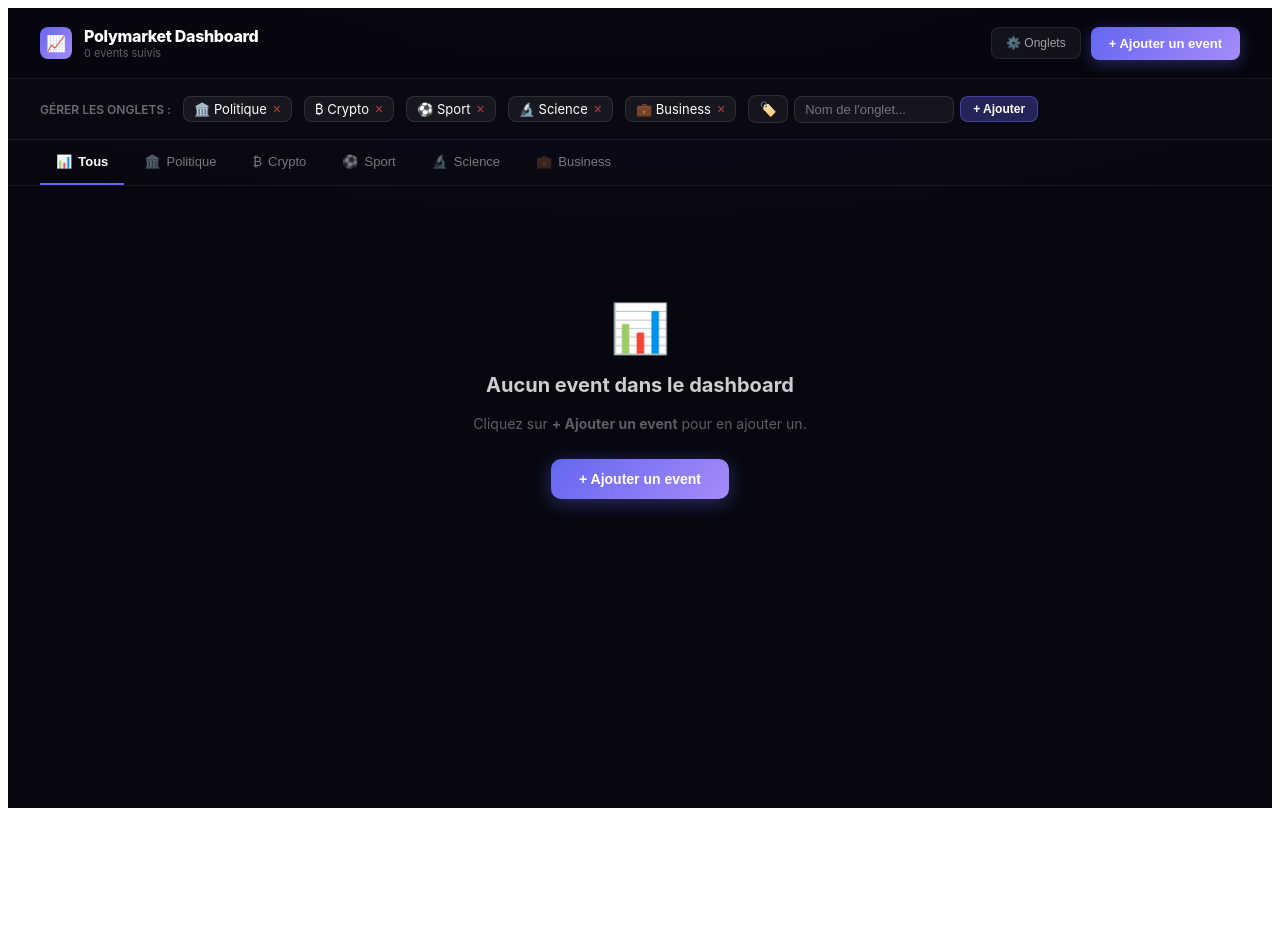
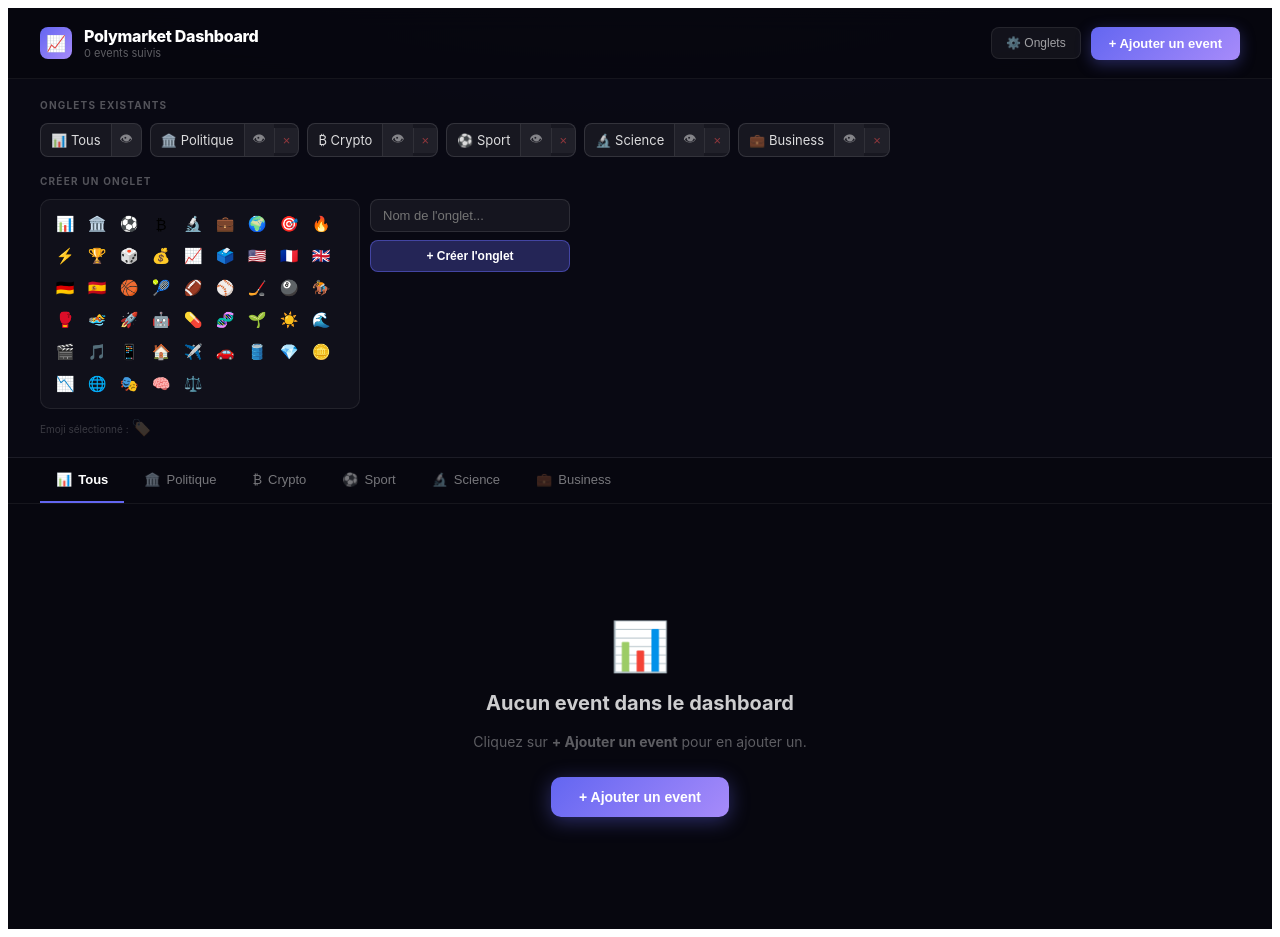
Before and after one commit to Akarac57/Dashboard-Polymarket, a React (Vite) app: page / in a window 1280 px wide. Both pictures are taken after a click on the button "⚙️ Onglets". Before the commit the page ends 816 px from the top, so only its background shows below. Built offline with nearby package versions, Linux system fonts and the light colour scheme.

Commit message:
Update App.jsx

```diff
--- a/src/App.jsx
+++ b/src/App.jsx
@@ -84,11 +84,20 @@
 
 const fallbackColors = ["#1890ff", "#ff4d4f", "#52c41a", "#fa8c16", "#722ed1", "#13c2c2"];
 
-// ── Périodes ─────────────────────────────────────────────────────
+// ── Galerie d'emojis pour les onglets ───────────────────────────
+const EMOJI_GALLERY = [
+  "📊","🏛️","⚽","₿","🔬","💼","🌍","🎯","🔥","⚡",
+  "🏆","🎲","💰","📈","🗳️","🇺🇸","🇫🇷","🇬🇧","🇩🇪","🇪🇸",
+  "🏀","🎾","🏈","⚾","🏒","🎱","🏇","🥊","🏊","🚀",
+  "🤖","💊","🧬","🌱","☀️","🌊","🎬","🎵","📱","🏠",
+  "✈️","🚗","🛢️","💎","🪙","📉","🌐","🎭","🧠","⚖️",
+];
+
+
 const PERIODS = [
   { id: "1h",  label: "1h",  ms: 60 * 60 * 1000 },
   { id: "24h", label: "24h", ms: 24 * 60 * 60 * 1000 },
-  { id: "72h",  label: "72h",  ms: 3 * 24 * 60 * 60 * 1000 },
+  { id: "3d",  label: "72h", ms: 3 * 24 * 60 * 60 * 1000 },
 ];
 
 // ── Historique des prix ──────────────────────────────────────────
@@ -428,6 +437,13 @@
   });
 
   const [activeTab, setActiveTab] = useState("all");
+  const [hiddenTabs, setHiddenTabs] = useState(() => {
+    try {
+      const saved = localStorage.getItem("polymarket-hidden-tabs");
+      return saved ? JSON.parse(saved) : [];
+    } catch { return []; }
+  });
+
   const [showSearch, setShowSearch] = useState(false);
   const [showTabManager, setShowTabManager] = useState(false);
   const [newTabName, setNewTabName] = useState("");
@@ -450,6 +466,17 @@
   useEffect(() => {
     localStorage.setItem("polymarket-watched-events", JSON.stringify(watched));
   }, [watched]);
+
+  useEffect(() => {
+    localStorage.setItem("polymarket-hidden-tabs", JSON.stringify(hiddenTabs));
+  }, [hiddenTabs]);
+
+  const toggleHideTab = (id) => {
+    setHiddenTabs(prev =>
+      prev.includes(id) ? prev.filter(t => t !== id) : [...prev, id]
+    );
+    if (hiddenTabs.includes(id) === false && activeTab === id) setActiveTab("all");
+  };
 
   useEffect(() => {
     localStorage.setItem("polymarket-tabs", JSON.stringify(tabs));
@@ -578,27 +605,77 @@
 
       {/* Tab Manager */}
       {showTabManager && (
-        <div style={{ background: "rgba(10,10,20,0.98)", borderBottom: "1px solid rgba(255,255,255,0.08)", padding: "16px 32px" }}>
-          <div style={{ display: "flex", alignItems: "center", gap: 12, flexWrap: "wrap" }}>
-            <span style={{ fontSize: 12, color: "rgba(255,255,255,0.4)", fontWeight: 600 }}>GÉRER LES ONGLETS :</span>
-            {tabs.filter(t => t.id !== "all").map(tab => (
-              <div key={tab.id} style={{ display: "flex", alignItems: "center", gap: 6, background: "rgba(255,255,255,0.06)", border: "1px solid rgba(255,255,255,0.1)", borderRadius: 8, padding: "4px 10px" }}>
-                <span style={{ fontSize: 13 }}>{tab.emoji} {tab.label}</span>
-                <button onClick={() => removeTab(tab.id)} style={{ background: "none", border: "none", color: "rgba(255,77,79,0.7)", cursor: "pointer", fontSize: 14, padding: 0, lineHeight: 1 }}>×</button>
+        <div style={{ background: "rgba(10,10,20,0.98)", borderBottom: "1px solid rgba(255,255,255,0.08)", padding: "20px 32px" }}>
+
+          {/* Existing tabs with eye toggle */}
+          <div style={{ marginBottom: 18 }}>
+            <div style={{ fontSize: 10, fontWeight: 700, letterSpacing: "0.12em", color: "rgba(255,255,255,0.3)", textTransform: "uppercase", marginBottom: 12 }}>Onglets existants</div>
+            <div style={{ display: "flex", flexWrap: "wrap", gap: 8 }}>
+              {tabs.map(tab => {
+                const hidden = hiddenTabs.includes(tab.id);
+                return (
+                  <div key={tab.id} style={{ display: "flex", alignItems: "center", gap: 0, background: hidden ? "rgba(255,255,255,0.02)" : "rgba(255,255,255,0.06)", border: `1px solid ${hidden ? "rgba(255,255,255,0.06)" : "rgba(255,255,255,0.12)"}`, borderRadius: 8, overflow: "hidden", opacity: hidden ? 0.5 : 1, transition: "all 0.2s" }}>
+                    <span style={{ padding: "5px 10px", fontSize: 13, color: hidden ? "rgba(255,255,255,0.4)" : "rgba(255,255,255,0.85)" }}>{tab.emoji} {tab.label}</span>
+                    {/* Eye toggle */}
+                    <button
+                      onClick={() => toggleHideTab(tab.id)}
+                      title={hidden ? "Afficher cet onglet" : "Masquer cet onglet"}
+                      style={{ background: "rgba(255,255,255,0.04)", border: "none", borderLeft: "1px solid rgba(255,255,255,0.07)", color: hidden ? "rgba(255,255,255,0.2)" : "rgba(255,255,255,0.45)", padding: "5px 8px", cursor: "pointer", fontSize: 13, transition: "all 0.15s", display: "flex", alignItems: "center" }}
+                      onMouseEnter={(e) => { e.currentTarget.style.background = "rgba(255,255,255,0.1)"; e.currentTarget.style.color = "white"; }}
+                      onMouseLeave={(e) => { e.currentTarget.style.background = "rgba(255,255,255,0.04)"; e.currentTarget.style.color = hidden ? "rgba(255,255,255,0.2)" : "rgba(255,255,255,0.45)"; }}
+                    >{hidden ? "🙈" : "👁"}</button>
+                    {/* Delete (not for "all") */}
+                    {tab.id !== "all" && (
+                      <button onClick={() => removeTab(tab.id)} style={{ background: "rgba(255,255,255,0.04)", border: "none", borderLeft: "1px solid rgba(255,255,255,0.07)", color: "rgba(255,77,79,0.5)", padding: "5px 8px", cursor: "pointer", fontSize: 13, transition: "all 0.15s", display: "flex", alignItems: "center" }}
+                        onMouseEnter={(e) => { e.currentTarget.style.background = "rgba(255,77,79,0.12)"; e.currentTarget.style.color = "#ff4d4f"; }}
+                        onMouseLeave={(e) => { e.currentTarget.style.background = "rgba(255,255,255,0.04)"; e.currentTarget.style.color = "rgba(255,77,79,0.5)"; }}
+                      >×</button>
+                    )}
+                  </div>
+                );
+              })}
+            </div>
+          </div>
+
+          {/* Create new tab */}
+          <div>
+            <div style={{ fontSize: 10, fontWeight: 700, letterSpacing: "0.12em", color: "rgba(255,255,255,0.3)", textTransform: "uppercase", marginBottom: 12 }}>Créer un onglet</div>
+            <div style={{ display: "flex", gap: 10, alignItems: "flex-start", flexWrap: "wrap" }}>
+              <div>
+                {/* Emoji gallery */}
+                <div style={{ display: "flex", flexWrap: "wrap", gap: 4, maxWidth: 320, background: "rgba(255,255,255,0.03)", border: "1px solid rgba(255,255,255,0.08)", borderRadius: 10, padding: 10, marginBottom: 8 }}>
+                  {EMOJI_GALLERY.map(em => (
+                    <button
+                      key={em}
+                      onClick={() => setNewTabEmoji(em)}
+                      style={{ width: 28, height: 28, borderRadius: 6, border: newTabEmoji === em ? "1.5px solid rgba(99,102,241,0.6)" : "1px solid transparent", background: newTabEmoji === em ? "rgba(99,102,241,0.2)" : "transparent", fontSize: 15, cursor: "pointer", display: "flex", alignItems: "center", justifyContent: "center", transition: "all 0.1s" }}
+                    >{em}</button>
+                  ))}
+                </div>
+                <div style={{ fontSize: 10, color: "rgba(255,255,255,0.2)", marginBottom: 0 }}>
+                  Emoji sélectionné : <span style={{ fontSize: 16 }}>{newTabEmoji}</span>
+                </div>
               </div>
-            ))}
-            <div style={{ display: "flex", gap: 6, alignItems: "center" }}>
-              <input value={newTabEmoji} onChange={(e) => setNewTabEmoji(e.target.value)} style={{ width: 40, background: "rgba(255,255,255,0.05)", border: "1px solid rgba(255,255,255,0.1)", borderRadius: 8, padding: "5px 8px", color: "white", fontSize: 14, outline: "none", textAlign: "center" }} placeholder="🏷️" />
-              <input value={newTabName} onChange={(e) => setNewTabName(e.target.value)} onKeyDown={(e) => e.key === "Enter" && addTab()} placeholder="Nom de l'onglet..." style={{ background: "rgba(255,255,255,0.05)", border: "1px solid rgba(255,255,255,0.1)", borderRadius: 8, padding: "5px 10px", color: "white", fontSize: 13, outline: "none", width: 160 }} />
-              <button onClick={addTab} style={{ background: "rgba(99,102,241,0.3)", border: "1px solid rgba(99,102,241,0.5)", color: "white", padding: "5px 12px", borderRadius: 8, cursor: "pointer", fontSize: 12, fontWeight: 600 }}>+ Ajouter</button>
+              <div style={{ display: "flex", flexDirection: "column", gap: 8 }}>
+                <input
+                  value={newTabName}
+                  onChange={(e) => setNewTabName(e.target.value)}
+                  onKeyDown={(e) => e.key === "Enter" && addTab()}
+                  placeholder="Nom de l'onglet..."
+                  style={{ background: "rgba(255,255,255,0.05)", border: "1px solid rgba(255,255,255,0.1)", borderRadius: 8, padding: "8px 12px", color: "white", fontSize: 13, outline: "none", width: 200 }}
+                />
+                <button onClick={addTab} style={{ background: "rgba(99,102,241,0.3)", border: "1px solid rgba(99,102,241,0.5)", color: "white", padding: "8px 16px", borderRadius: 8, cursor: "pointer", fontSize: 12, fontWeight: 600 }}>
+                  + Créer l'onglet
+                </button>
+              </div>
             </div>
           </div>
         </div>
       )}
 
-      {/* Tabs */}
+      {/* Tabs — only visible (non-hidden) tabs */}
       <div style={{ borderBottom: "1px solid rgba(255,255,255,0.06)", padding: "0 32px", display: "flex", gap: 4, overflowX: "auto" }}>
-        {tabs.map((tab) => {
+        {tabs.filter(tab => !hiddenTabs.includes(tab.id)).map((tab) => {
           const count = tabCount(tab.id);
           const isActive = activeTab === tab.id;
           return (
```
